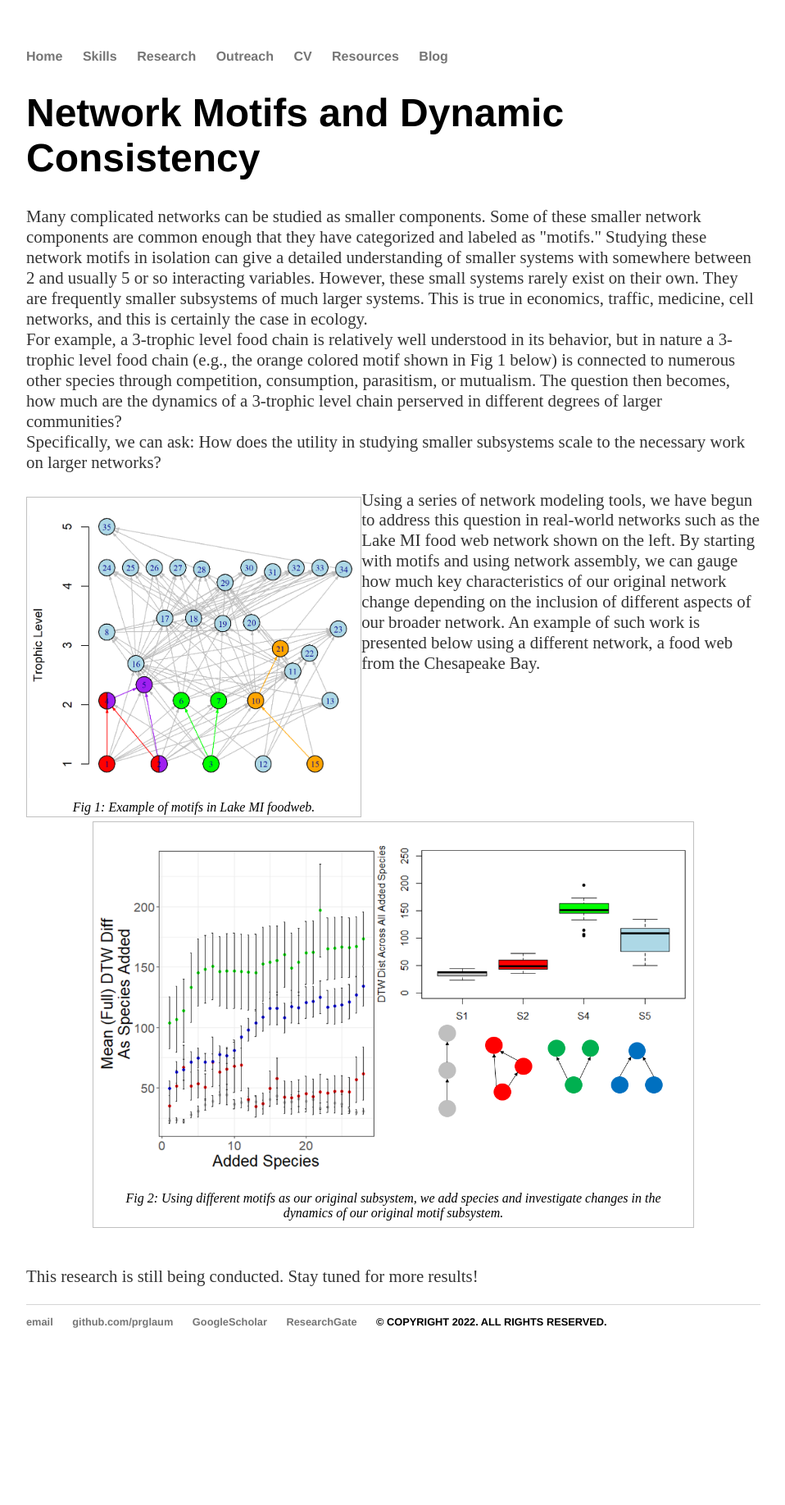
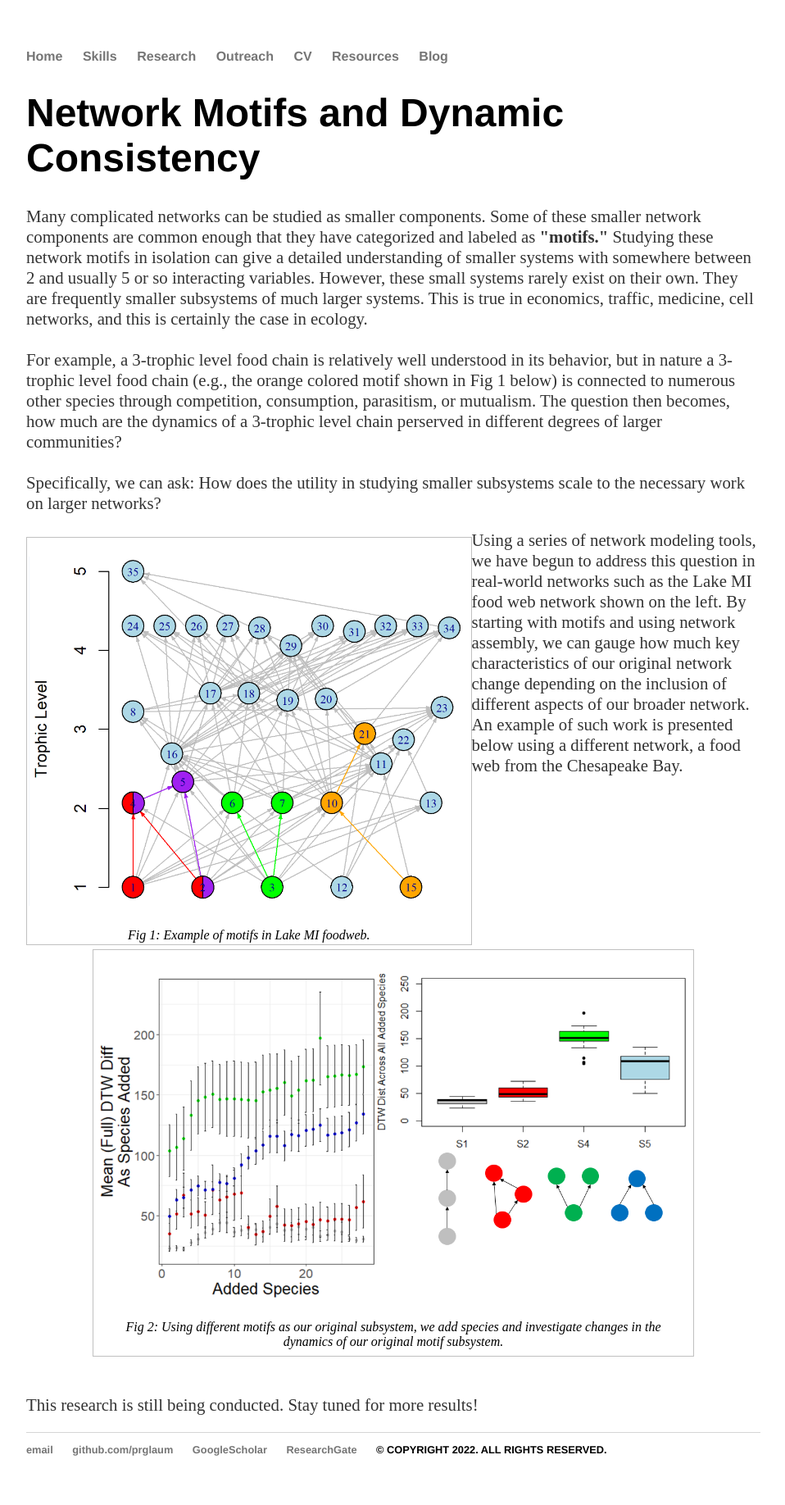
Before and after one commit to prglaum/prglaum.github.io, a Jekyll site: the page built from research/scalability/index.html, in a window 1280 px wide. Shown: the whole page at 82% size, without its empty margins (160-1118 px from the left). Built offline with Jekyll 4.4.1, drawn with Linux system fonts in a browser that asks for light colours; before the commit the page ends 1680 px from its top, so only the background shows below that.

Commit message:
Update index.html

```diff
--- a/research/scalability/index.html
+++ b/research/scalability/index.html
@@ -5,17 +5,19 @@ title: Dynamic Scalability
 <div class="blurb">
 	<h1>Network Motifs and Dynamic Consistency</h1>
 	<p>Many complicated networks can be studied as smaller components. Some of these smaller network components are common enough that they have categorized and labeled
-		as "motifs." Studying these network motifs in isolation can give a detailed understanding of smaller systems with somewhere between 2 and usually 5 or so
+		as <b>"motifs."</b> Studying these network motifs in isolation can give a detailed understanding of smaller systems with somewhere between 2 and usually 5 or so
   		interacting variables. However, these small systems rarely exist on their own. They are frequently smaller subsystems of much larger systems.
   		This is true in economics, traffic, medicine, cell networks, and this is certainly the case in ecology.
+		<br>
   		<br>For example, a 3-trophic level food chain is relatively well understood in its behavior, but in nature a 3-trophic level food chain (e.g., the orange colored motif shown in Fig 1 below)
 		is connected to numerous other
   		species through competition, consumption, parasitism, or mutualism. The question then becomes, how much are the dynamics of a 3-trophic level chain perserved in different
   		degrees of larger communities?
+		<br>
 		<br>Specifically, we can ask: How does the utility in studying smaller subsystems scale to the necessary work on larger networks? </p>
 </div><!-- /.blurb -->
 
-<figure40 class="div45 float-img-left">
+<figure40 class="div60 float-img-left">
 		<p><img class=scaled src="{{site.url}}/docs/assets/images/LakeMIFoodweb.PNG" alt="lakeMI">
 		<figcaption>Fig 1: Example of motifs in Lake MI foodweb. </figcaption>
 </figure40>
```
